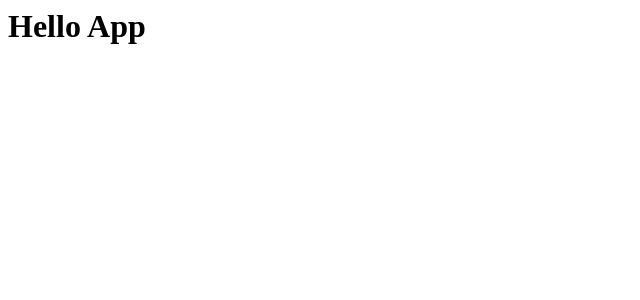
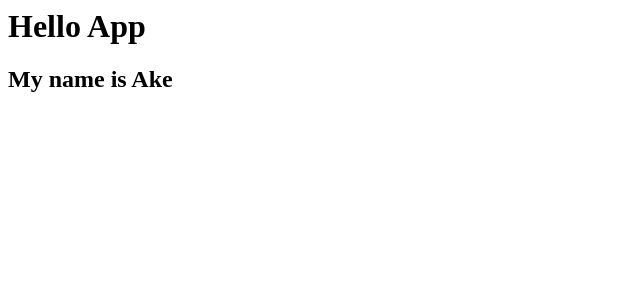
Before and after one commit to codesheepio/stateless-functional-components, a React app: page / in a window 1280 px wide. Shown: the top 300 px of the page, without its empty margins (0-640 px from the left). Built offline with nearby package versions, Linux system fonts and the light colour scheme.

Commit message:
Always return a single React element

```diff
--- a/src/App.js
+++ b/src/App.js
@@ -1,7 +1,14 @@
 import React from 'react';
 
-function App() {
-  return <h1>Hello App</h1>;
+class App extends React.Component {
+  render() {
+    return (
+      <div>
+        <h1>Hello App</h1>
+        <h2>My name is Ake</h2>
+      </div>
+    );
+  }
 }
 
 export default App;
```
